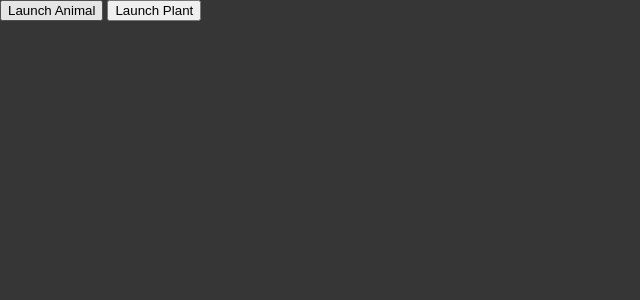
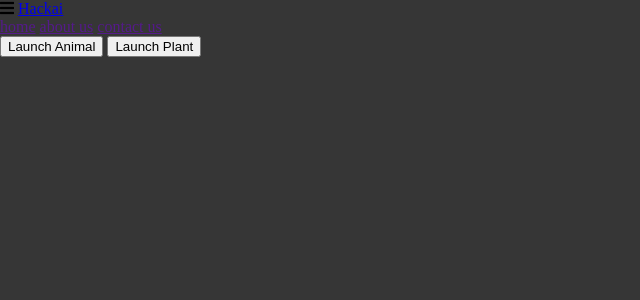
Before and after one commit to JosephLahiru/invasive-alien-species-detector, a Flask app: page / in a window 1280 px wide. Shown: the top 300 px of the page, without its empty margins (0-640 px from the left). Run offline with Flask 2, Linux system fonts and the light colour scheme.

Commit message:
Navigation Bar Aded

```diff
--- a/flask_web/templates/index.html
+++ b/flask_web/templates/index.html
@@ -3,8 +3,30 @@
     <head>
         <title>Index</title>
         <link rel="stylesheet" href="{{ url_for('static', filename='css/main.css') }}">
+        <link rel="stylesheet" href="https://unpkg.com/swiper/swiper-bundle.min.css" />
+
+    <!-- font awesome cdn link  -->
+    <link rel="stylesheet" href="https://cdnjs.cloudflare.com/ajax/libs/font-awesome/5.15.3/css/all.min.css">
     </head>
     <body>
+
+        <!--Header Start-->
+        <header>
+            <div id="menu-bar" class="fas fa-bars"></div>
+
+            <a href="#" class="logo"><span>H</span>ackai</a>
+
+            <nav class="navbar">
+                <a href="">home</a>
+                <a href="">about us</a>
+                <a href="">contact us</a>
+            </nav>
+
+        </header>
+
+
+        <!--Header End-->
+
         <form method="POST" action="http://localhost:5000/process_data" enctype="multipart/form-data">
             <input type="submit" value="Launch Animal" name="launch_animal"/>
             <input type="submit" value="Launch Plant" name="launch_plant" />
```
